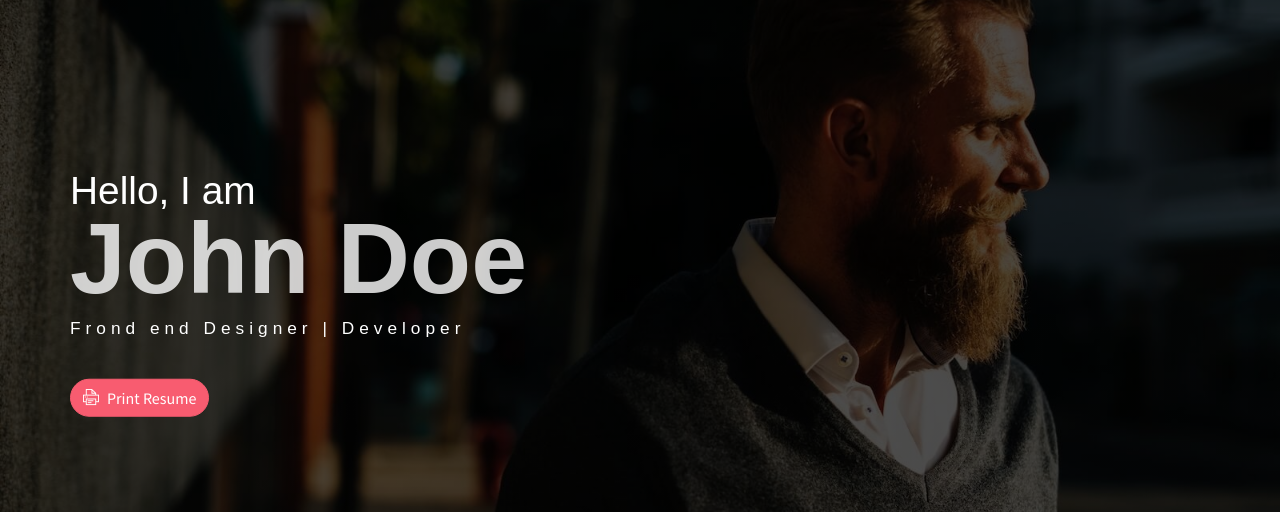
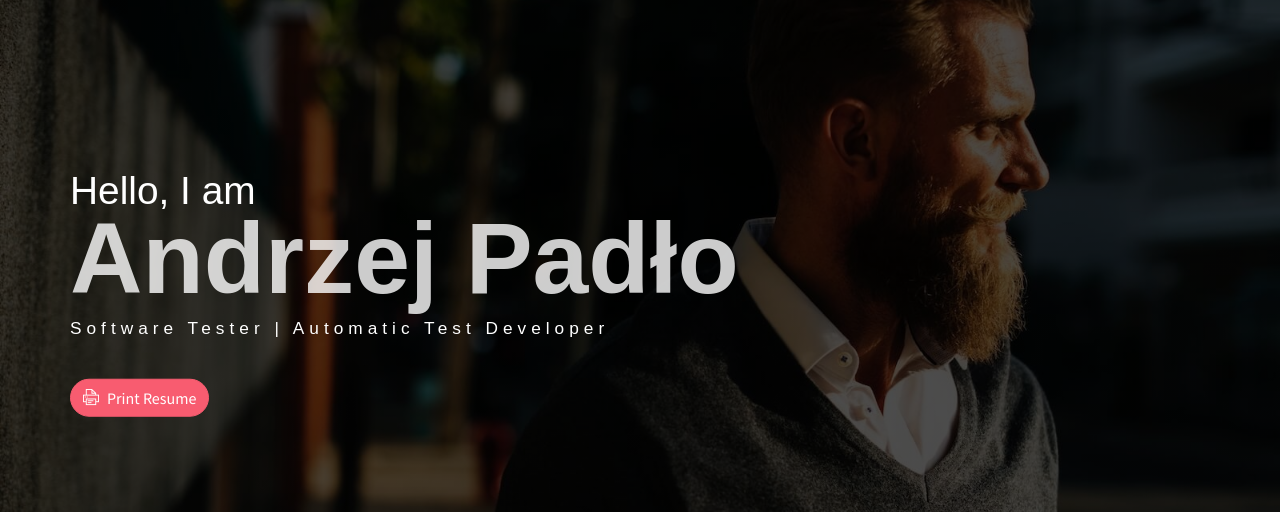
Before and after one commit to andrzejpadlo/portfolio, a website: page index.html in a window 1280 px wide. Shown: the part 60-572 px from the top of the page. Drawn offline with nearby package versions, Linux system fonts and the light colour scheme; some packages are replaced by stand-ins of ours; files that its build step writes are made by us from their sources; files whose address does not match are found by name.

Commit message:
Changed index description

```diff
--- a/index.html
+++ b/index.html
@@ -24,8 +24,8 @@
             </ul>
             <div class="header-content">
                 <h4 class="header-subtitle" >Hello, I am</h4>
-                <h1 class="header-title">John Doe</h1>
-                <h6 class="header-mono" >Frond end Designer | Developer</h6>
+                <h1 class="header-title">Andrzej Padło</h1>
+                <h6 class="header-mono" >Software Tester | Automatic Test Developer</h6>
                 <button class="btn btn-primary btn-rounded"><i class="ti-printer pr-2"></i>Print Resume</button>
             </div>
         </div>
```
